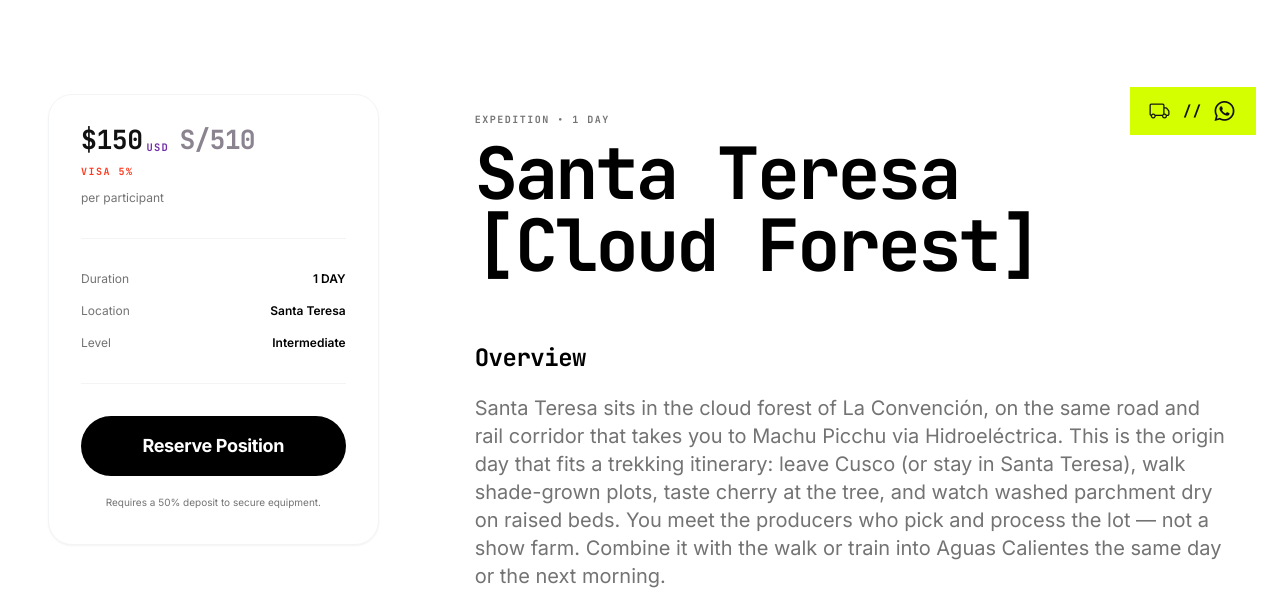
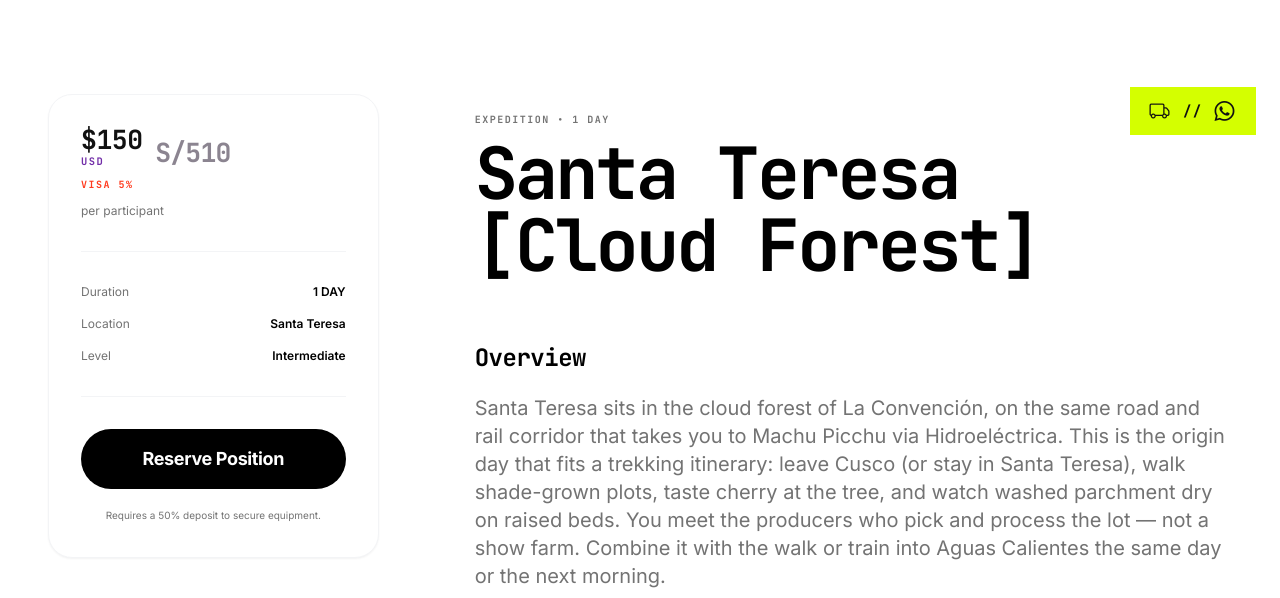
Before and after one commit to Minipom17/TheBestBean, an ASP.NET Core app: page /Tour/1 in a window 1280 px wide. Shown: the part 641-1239 px from the top of the page. Run offline with ASP.NET Core 8, Linux system fonts and the light colour scheme; data comes from the database, SQL or seed files in the repository; some libraries are stand-ins or nearby versions.

Commit message:
Stack the USD label under the dollar amount for clearer dual pricing.
Keep $ and soles at matching size, with more horizontal space between them.

Co-authored-by: alefrank <Minipom17@users.noreply.github.com>

```diff
--- a/wwwroot/css/site.css
+++ b/wwwroot/css/site.css
@@ -1307,7 +1307,7 @@ html.dark .lab-recipe-dropdown__title {
 span.font-mono-jb:has(> span.mx-2) {
     display: inline-flex;
     align-items: flex-end;
-    column-gap: 0.75em;
+    column-gap: 0.9em;
     white-space: nowrap;
 }
 .price-pair__sep,
@@ -1320,8 +1320,10 @@ span.font-mono-jb > span.mx-2 {
 .price-pair--tour .price-pair__main,
 .price-pair--compact .price-pair__main {
     display: inline-flex;
-    align-items: flex-end;
-    gap: 0.28em;
+    flex-direction: column;
+    align-items: flex-start;
+    justify-content: flex-end;
+    gap: 0.18em;
     font-family: 'JetBrains Mono', monospace;
     font-weight: 700;
     letter-spacing: -0.03em;
@@ -1341,12 +1343,11 @@ html.dark .price-pair--compact .price-pair__main {
     color: #D6D0C8;
 }
 .price-pair__usd {
-    display: inline-block;
+    display: block;
     font-size: 0.65rem;
     font-weight: 700;
-    letter-spacing: 0.12em;
+    letter-spacing: 0.14em;
     line-height: 1;
-    padding-bottom: 0.12em;
     color: #722EA8 !important;
 }
 html.dark .price-pair__usd {
```
